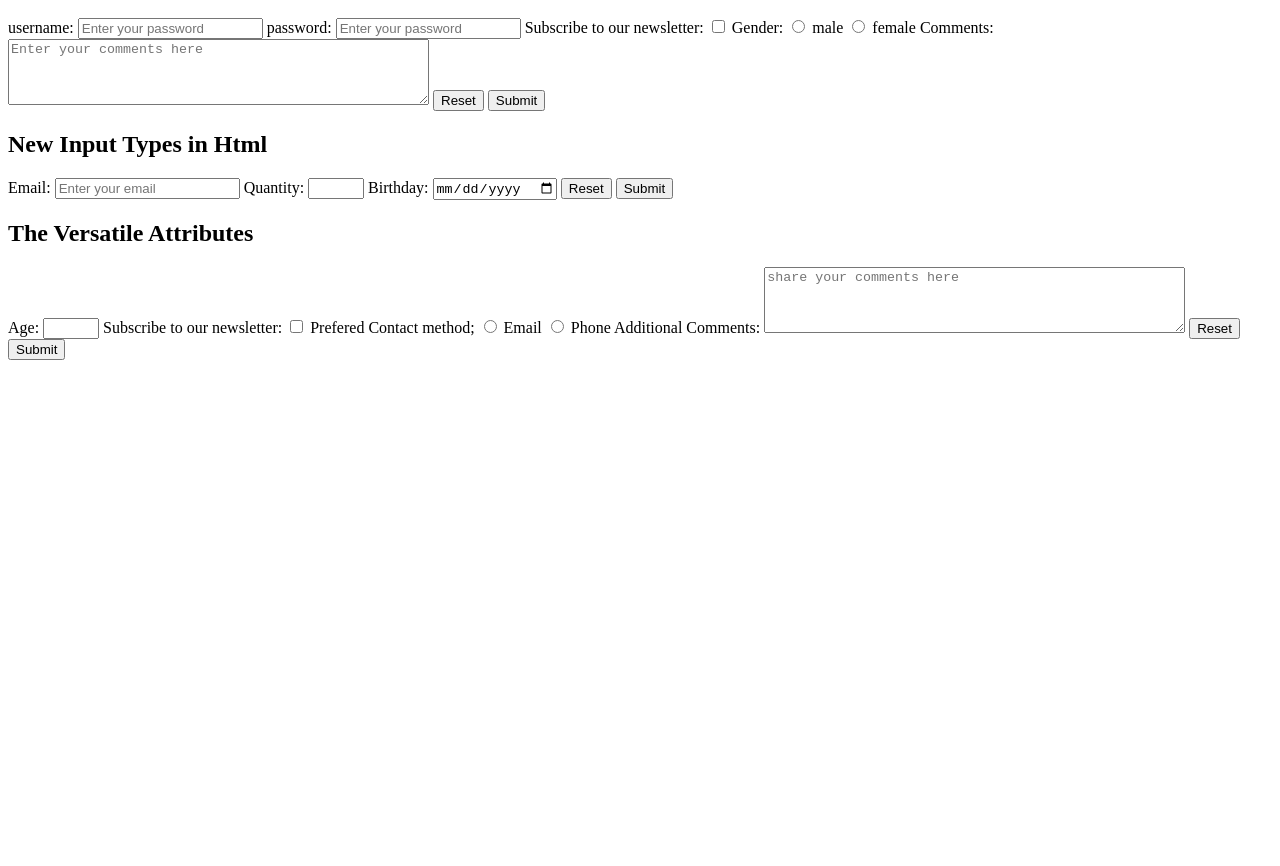
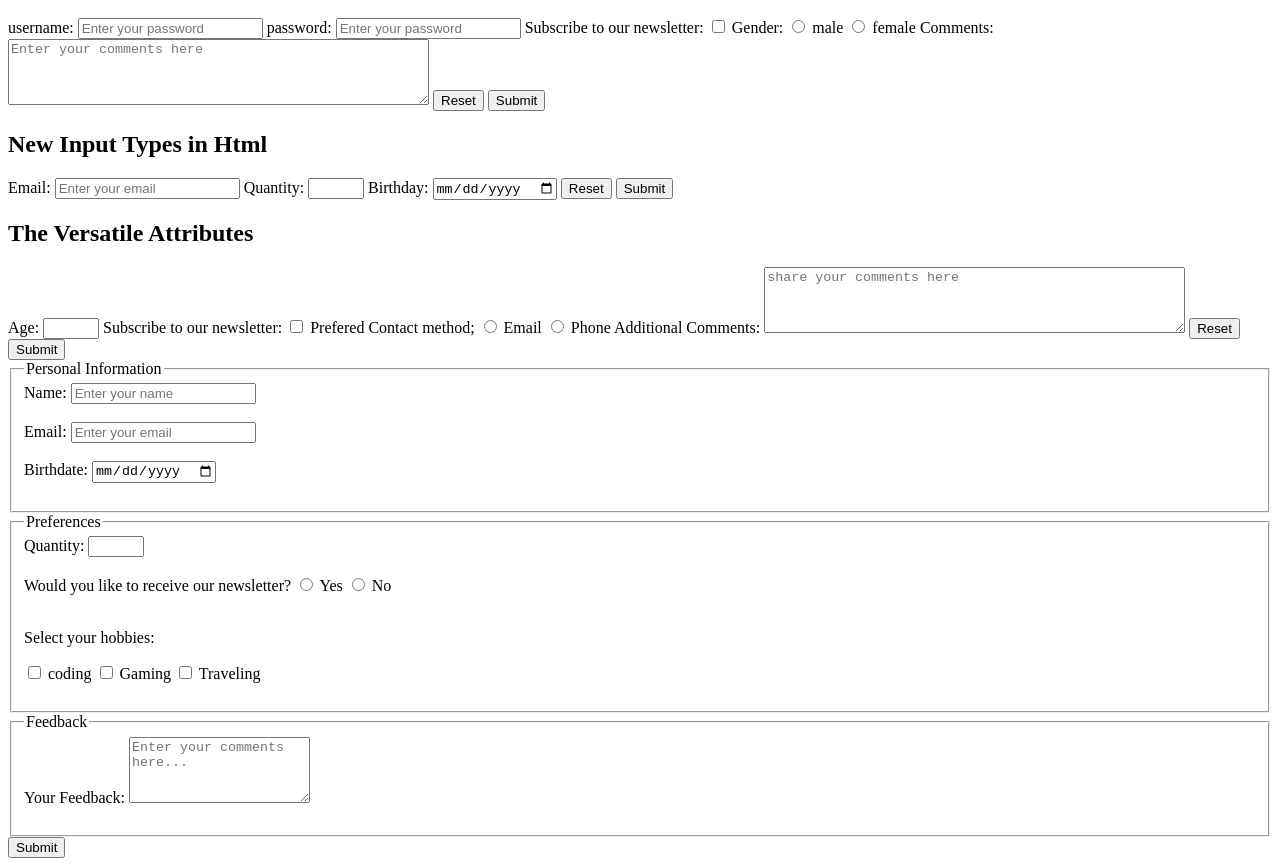
Before and after one commit to codeswisha/html-form, a plain HTML site: page index.html in a window 1280 px wide. Shown: the part 110-976 px from the top of the page. Before the commit the page ends 800 px from the top, so only its background shows below. Drawn offline with Linux system fonts and the light colour scheme.

Commit message:
complete html.forms

```diff
--- a/index.html
+++ b/index.html
@@ -1,8 +1,10 @@
 <!DOCTYPE html>
 <html lang="en">
+
 <head>
     <title>complete form exmaple</title>
 </head>
+
 <body>
     <h1>Html form with Various Input Elements</h1>
 
@@ -15,7 +17,7 @@
         <input type="password" id="password" name="password" placeholder="Enter your password" required>
 
         <label for=subscribe>Subscribe to our newsletter:</label>
-        <input type="checkbox" id="subscribe" name="subscribe"value="yes">
+        <input type="checkbox" id="subscribe" name="subscribe" value="yes">
 
         <label>Gender:</label>
         <input type="radio" id="male" name="male" value="male">
@@ -48,7 +50,7 @@
     <h2>The Versatile Attributes</h2>
     <form>
         <label for="age">Age:</label>
-        <input type="number" id="age" name="age" min="18" max="99"required>
+        <input type="number" id="age" name="age" min="18" max="99" required>
 
         <label for="newsletter">Subscribe to our newsletter:</label>
         <input type="checkbox" id="newsletter" name="newsletter" value="yes">
@@ -64,6 +66,55 @@
 
         <button type="reset">Reset</button>
         <button type="submit">Submit</button>
- </form>
+        <form action="#" method="POST">
+            <!-- Personal Information Section -->
+            <fieldset>
+                <legend>Personal Information</legend>
+                <label for="name">Name:</label>
+                <input type="text" id="name" name="name" required placeholder="Enter your name">
+                <br><br>
+
+                <label for="user-email">Email:</label>
+                <input type="email" id="user-email" name="user-email" required placeholder="Enter your email">
+                <br><br>
+
+                <label for="birthdate">Birthdate:</label>
+                <input type="date" id="birthdate" name="birthdate">
+                <br><br>
+            </fieldset>
+
+            <!-- Preferences Section -->
+            <fieldset>
+                <legend>Preferences</legend>
+                <label for="quantity">Quantity:</label>
+                <input type="number" id="quantity" name="quantity" min="1" max="10" step="1">
+                <br><br>
+
+                <label for="news">Would you like to receive our newsletter?</label>
+                <input type="radio" id="yes" name="news" value="yes"> Yes
+                <input type="radio" id="no" name="news" value="no"> No
+                <br><br>
+
+                <p>Select your hobbies:</p>
+                <input type="checkbox" id="reading" name="hobbies" value="coding">
+                <label for="reading">coding</label>
+                <input type="checkbox" id="gaming" name="hobbies" value="gaming">
+                <label for="gaming">Gaming</label>
+                <input type="checkbox" id="traveling" name="hobbies" value="traveling">
+                <label for="traveling">Traveling</label>
+                <br><br>
+            </fieldset>
+
+            <!-- Feedback Section -->
+            <fieldset>
+                <legend>Feedback</legend>
+                <label for="feedback">Your Feedback:</label>
+                <textarea id="feedback" name="feedback" rows="4" placeholder="Enter your comments here..."></textarea>
+                <br><br>
+            </fieldset>
+
+            <input type="submit" value="Submit">
+        </form>
 </body>
+
 </html>
```
